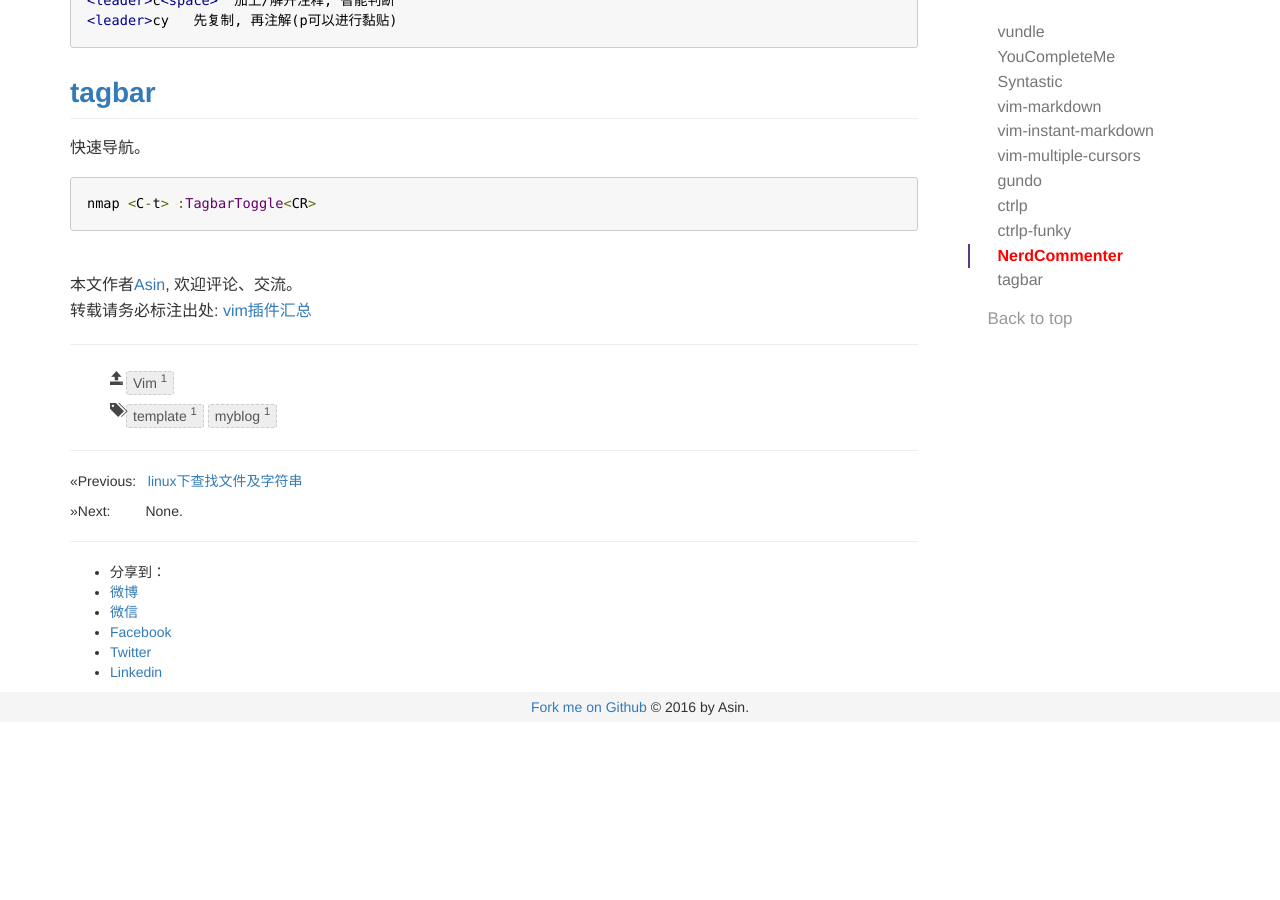
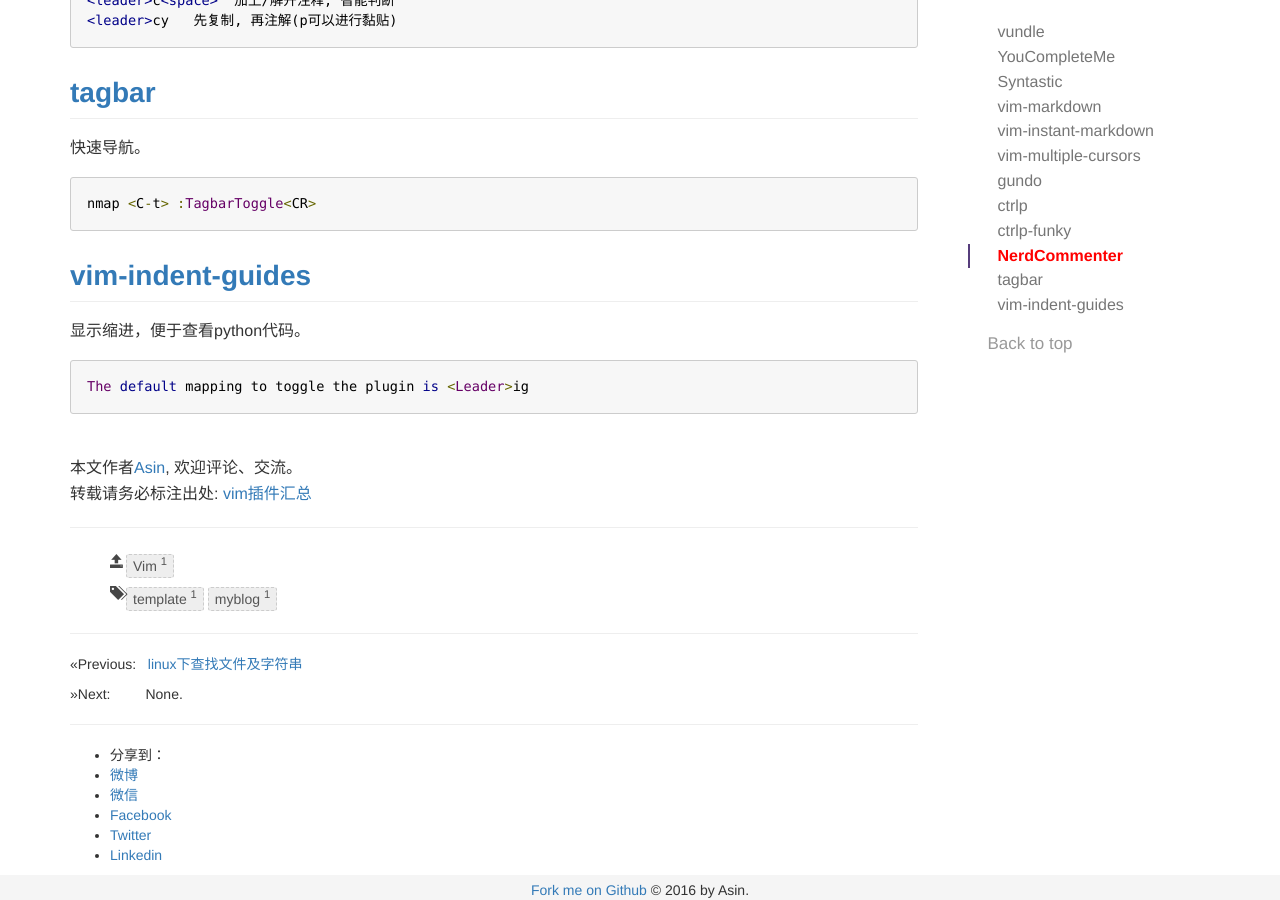
Before and after one commit to asin929/asin929.github.io, a Jekyll site: the page built from _posts/Vim/2016-3-5-vim插件汇总.md, in a window 1280 px wide and 900 px high, scrolled down 1990 px. Built offline with Jekyll 4.4.1, drawn with Linux system fonts in a browser that asks for light colours; comment, search, counter and statistics services are not loaded; before the commit the page ends 2712 px from its top, so only the background shows below that.

Commit message:
update vim插件汇总

```diff
--- a/_posts/Vim/2016-3-5-vim插件汇总.md
+++ b/_posts/Vim/2016-3-5-vim插件汇总.md
@@ -79,3 +79,9 @@ vim-instant-markdown是通过浏览器对markdown文件进行实时预览的插
 快速导航。
 
     nmap <C-t> :TagbarToggle<CR>
+
+## [vim-indent-guides](https://github.com/nathanaelkane/vim-indent-guides)
+
+显示缩进，便于查看python代码。
+
+    The default mapping to toggle the plugin is <Leader>ig
```
